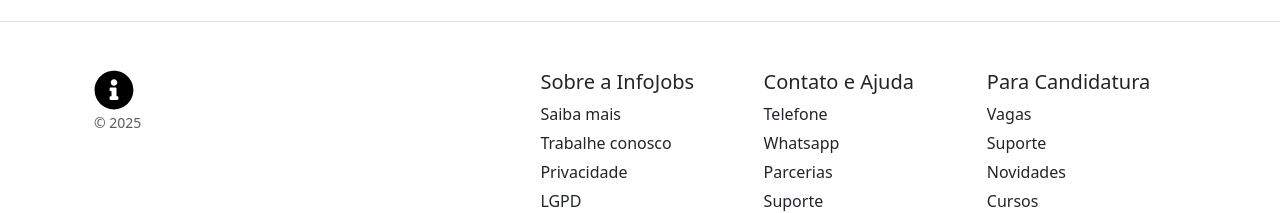
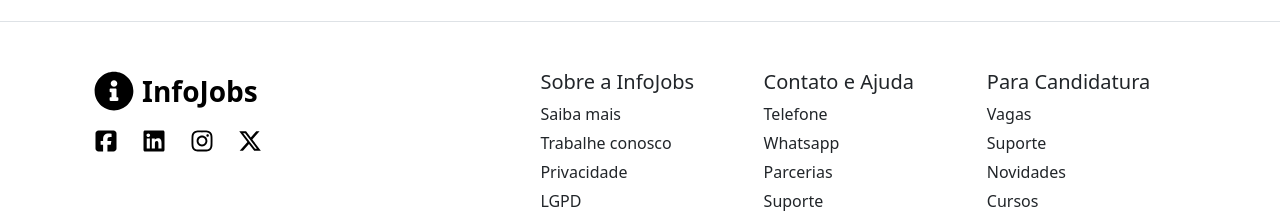
Before and after one commit to LuizFelipe-Chiconelli/-integrator_2025, a React (Vite) app in the folder conectando-talentos/frontend/: page /vagas in a window 1280 px wide. Shown: the part 729-942 px from the top of the page. Built offline with nearby package versions, Linux system fonts and the light colour scheme; no server answers.

Commit message:
atualizar footer

```diff
--- a/conectando-talentos/frontend/src/components/footer/footer.css
+++ b/conectando-talentos/frontend/src/components/footer/footer.css
@@ -1,9 +1,5 @@
 #logo {
     font-size: 40px;
-}
-
-#copyright {
-    font-size: 14px;
 }
 
 .nav .nav-link {
--- a/conectando-talentos/frontend/src/components/footer/footer.tsx
+++ b/conectando-talentos/frontend/src/components/footer/footer.tsx
@@ -1,20 +1,34 @@
 import { Link } from 'react-router-dom'
 import { Container, Nav } from 'react-bootstrap'
 
-import { FaInfoCircle } from "react-icons/fa"
+import { FaXTwitter, FaSquareFacebook } from "react-icons/fa6"
+import { FaInfoCircle, FaLinkedin, FaInstagram } from "react-icons/fa"
 
 import './footer.css'
 
 export default function Footer() {
     return (
-        <footer className='d-flex justify-content-center py-5 my-5 border-top'>
+        <footer className='d-flex flex-column align-items-center justify-content-center py-5 mt-5 border-top'>
             <Container className='d-flex justify-content-center row row-cols-1 row-cols-sm-2 row-cols-md-5'>
                 <div className="col mb-3">
-                    <Link to='/' className='text-black'>
-                        <FaInfoCircle id='logo' />
+                    <Link to='/' className='d-flex align-items-center text-black text-decoration-none gap-2'>
+                        <FaInfoCircle id='logo' /> <span className='fw-bold fs-3'>InfoJobs</span>
                     </Link>
-                    <br />
-                    <span id='copyright' className="text-body-secondary">© 2025</span>
+
+                    <div className='d-flex fs-4 gap-4 mt-2'>
+                        <Link to='#' className='text-black'>
+                            <FaSquareFacebook />
+                        </Link>
+                        <Link to='#' className='text-black'>
+                            <FaLinkedin />
+                        </Link>
+                        <Link to='#' className='text-black'>
+                            <FaInstagram />
+                        </Link>
+                        <Link to='#' className='text-black'>
+                            <FaXTwitter />
+                        </Link>
+                    </div>
                 </div>
 
                 <div className="col mb-3">
@@ -51,6 +65,10 @@
                 </div>
 
             </Container>
+
+            <Container className='text-center border-top pt-5'>
+                <span className="text-body-secondary">© 2025 InfoJobs. Todos os direitos reservados.</span>
+            </Container>
         </footer>
     )
 }
```
